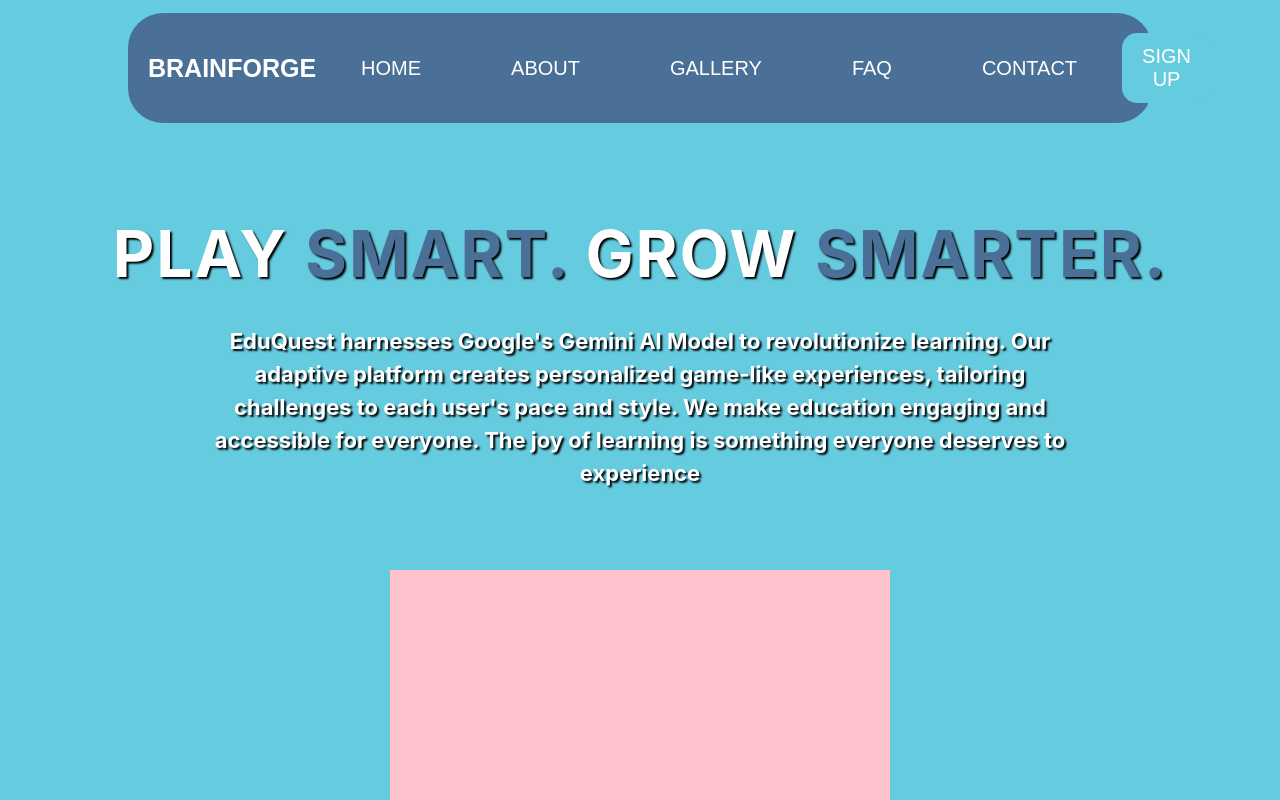
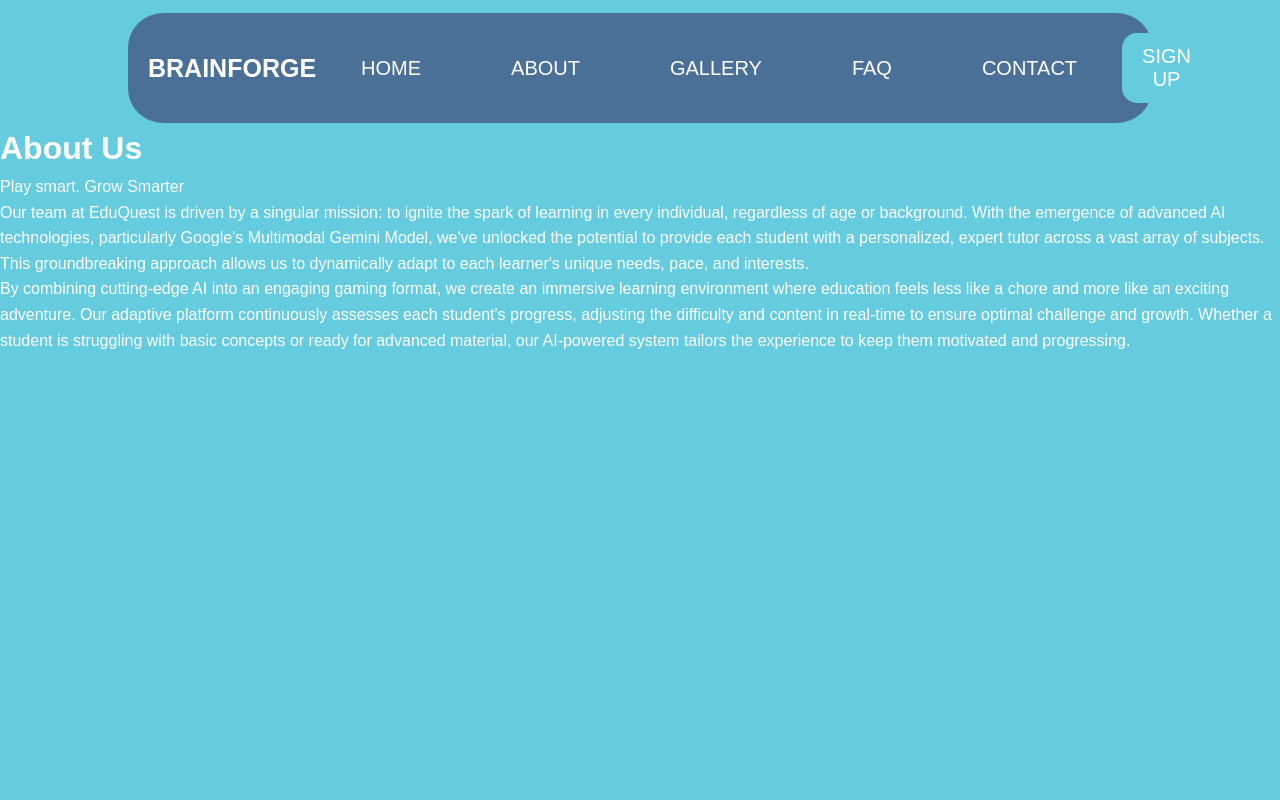
Before and after one commit to BrainForgeAI/GeminiApp, a React (Create React App) app in the folder Landing_page/geminiapp_website/: page /about in a window 1280 px wide. Shown: the top 800 px of the page. Built offline with nearby package versions, Linux system fonts and the light colour scheme.

Commit message:
added routing and added new files, ensure to download library mentioned in disc

```diff
--- a/Landing_page/geminiapp_website/src/App.css
+++ b/Landing_page/geminiapp_website/src/App.css
@@ -2,6 +2,9 @@
   margin: 0;
   padding: 0;
   box-sizing: border-box;
+  /* background-image:url('Landing_page\geminiapp_website\Images\skybackground.png'); couldn't get this to work, try to put the image in the website*/
+  background-size:cover;
+  background-repeat:no-repeat;
 }
 
 body {
--- a/Landing_page/geminiapp_website/src/App.js
+++ b/Landing_page/geminiapp_website/src/App.js
@@ -1,15 +1,24 @@
 import React from 'react';
+import { BrowserRouter as Router, Route, Routes } from 'react-router-dom';
 import './App.css';
 import Navbar from './components/navbar.jsx';
-import Homepage from './components/how_it_works.jsx';
+import Homepage from './components/home.jsx';
+import About from './components/about_us.jsx';
+import Gallery from './components/gallery.jsx'; // Capitalize component name
 import './navbar.css';
 
 function App() {
   return (
-    <div className="App">
-      <Navbar />
-      <Homepage />
-    </div>
+    <Router>
+      <div className="App">
+        <Navbar />
+        <Routes>
+          <Route path="/" element={<Homepage />} />
+          <Route path="/about" element={<About />} />
+          <Route path="/gallery" element={<Gallery />} /> // Add this line
+        </Routes>
+      </div>
+    </Router>
   );
 }
 
--- a/Landing_page/geminiapp_website/src/components/about_us.jsx
+++ b/Landing_page/geminiapp_website/src/components/about_us.jsx
@@ -0,0 +1,14 @@
+import React from 'react'
+
+const About = () => {
+  return (
+    <div>
+      <h1>About Us</h1>
+      <p>Play smart. Grow Smarter</p>
+      <p>Our team at EduQuest is driven by a singular mission: to ignite the spark of learning in every individual, regardless of age or background. With the emergence of advanced AI technologies, particularly Google's Multimodal Gemini Model, we've unlocked the potential to provide each student with a personalized, expert tutor across a vast array of subjects. This groundbreaking approach allows us to dynamically adapt to each learner's unique needs, pace, and interests.</p>
+      <p>By combining cutting-edge AI into an engaging gaming format, we create an immersive learning environment where education feels less like a chore and more like an exciting adventure. Our adaptive platform continuously assesses each student's progress, adjusting the difficulty and content in real-time to ensure optimal challenge and growth. Whether a student is struggling with basic concepts or ready for advanced material, our AI-powered system tailors the experience to keep them motivated and progressing.</p>
+    </div>
+  )
+}
+
+export default About
--- /dev/null
+++ b/Landing_page/geminiapp_website/src/components/gallery.jsx
@@ -0,0 +1,12 @@
+import React from 'react';
+
+const Gallery = () => {  // Capitalize component name
+  return (
+    <div>
+      <h1>Gallery</h1>
+      <p>WIP hi!</p>
+    </div>
+  );
+};
+
+export default Gallery;
--- a/Landing_page/geminiapp_website/src/components/home.jsx
+++ b/Landing_page/geminiapp_website/src/components/home.jsx
@@ -1,12 +1,20 @@
-import React from 'react'
+import React from 'react';
 
-const home = () => {
+const Homepage = () => {
   return (
-    <div>home</div>
+    <div className="container">
+      <section className="hero">
+        <h1>PLAY <span>SMART.</span> GROW <span>SMARTER.</span></h1>
+        <p className="quick-intro">EduQuest harnesses Google's Gemini AI Model to revolutionize learning. Our adaptive platform creates personalized game-like experiences,
+          tailoring challenges to each user's pace and style. We make education engaging and accessible for everyone. The joy of learning is something everyone deserves to experience</p>
+      </section>
 
-  )
-}
+      <section>
+          <div className="video-box"></div>
+          <button className="download-button">LEARN MORE</button>
+      </section>
+    </div>
+  );
+};
 
-<p1>testing where this is lol idt this is the real homepage</p1>
-
-export default home
+export default Homepage;
--- a/Landing_page/geminiapp_website/src/components/navbar.jsx
+++ b/Landing_page/geminiapp_website/src/components/navbar.jsx
@@ -1,18 +1,18 @@
 import React from 'react'
+import { Link } from 'react-router-dom'
 
-const navbar = () => {
+const Navbar = () => {
   return (
     <nav className="navbar">
       <div className="navbar-left">
         <span className="brand-name">BRAINFORGE</span>
       </div>
       <div className="navbar-center">
-      <a href="home">HOME</a>
-      <a href="about">ABOUT</a>
-      <a href="gallery">GALLERY</a>
-      <a href="faq">FAQ</a>
-      <a href="contact">CONTACT</a>
-
+        <Link to="/">HOME</Link>
+        <Link to="/about">ABOUT</Link>
+        <Link to="/gallery">GALLERY</Link>
+        <Link to="/faq">FAQ</Link>
+        <Link to="/contact">CONTACT</Link>
       </div>
       <div className="navbar-right">
         <button className="signup-button">SIGN UP</button>
@@ -21,4 +21,4 @@ const navbar = () => {
   )
 }
 
-export default navbar
+export default Navbar
```
Also changed, not shown: Landing_page/geminiapp_website/src/components/FAQ.jsx (added, +12 -0 lines), Landing_page/geminiapp_website/src/components/contact.jsx (added, +12 -0 lines). Lines whose indentation alone changed are shown as unchanged.
